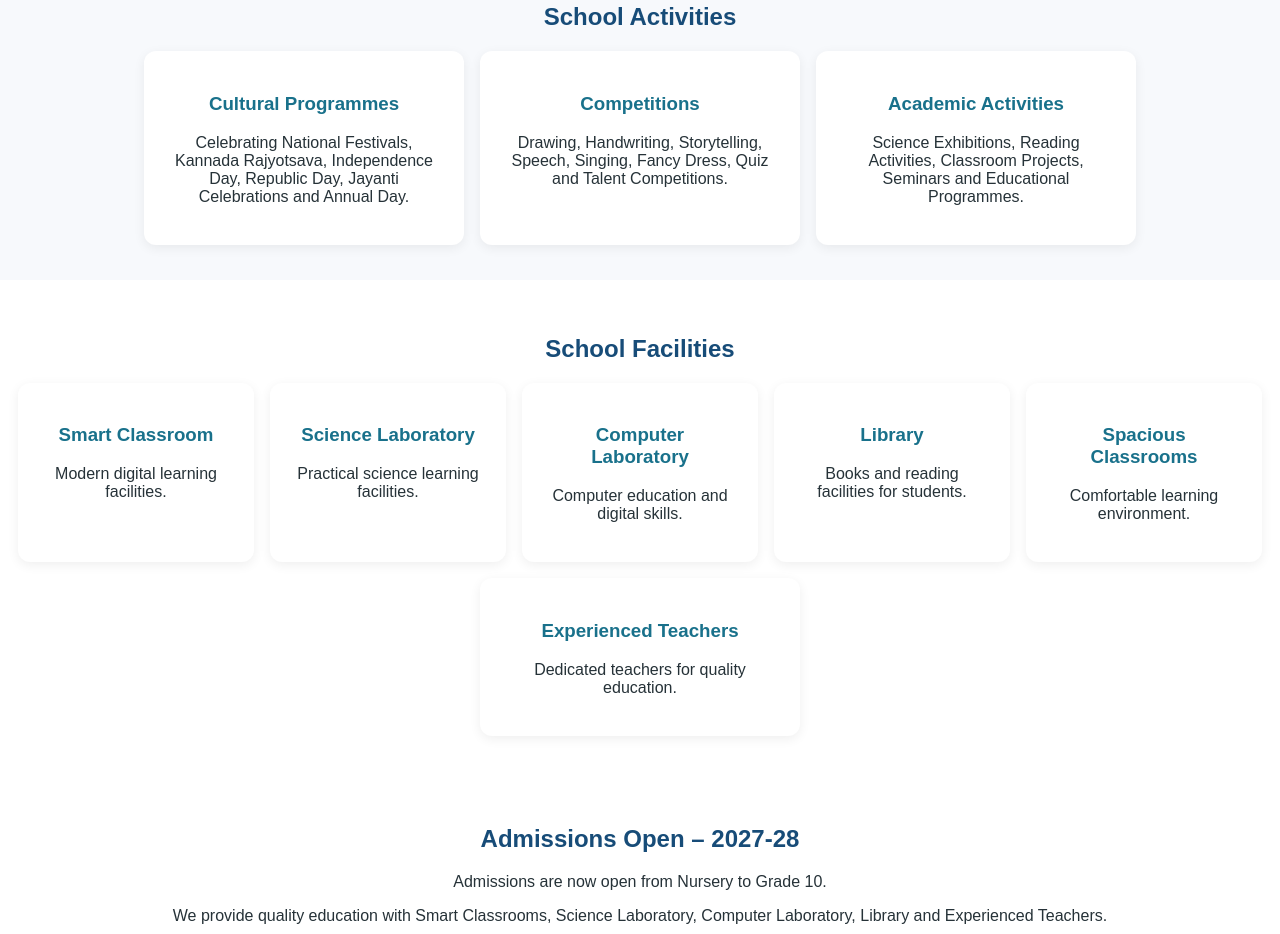
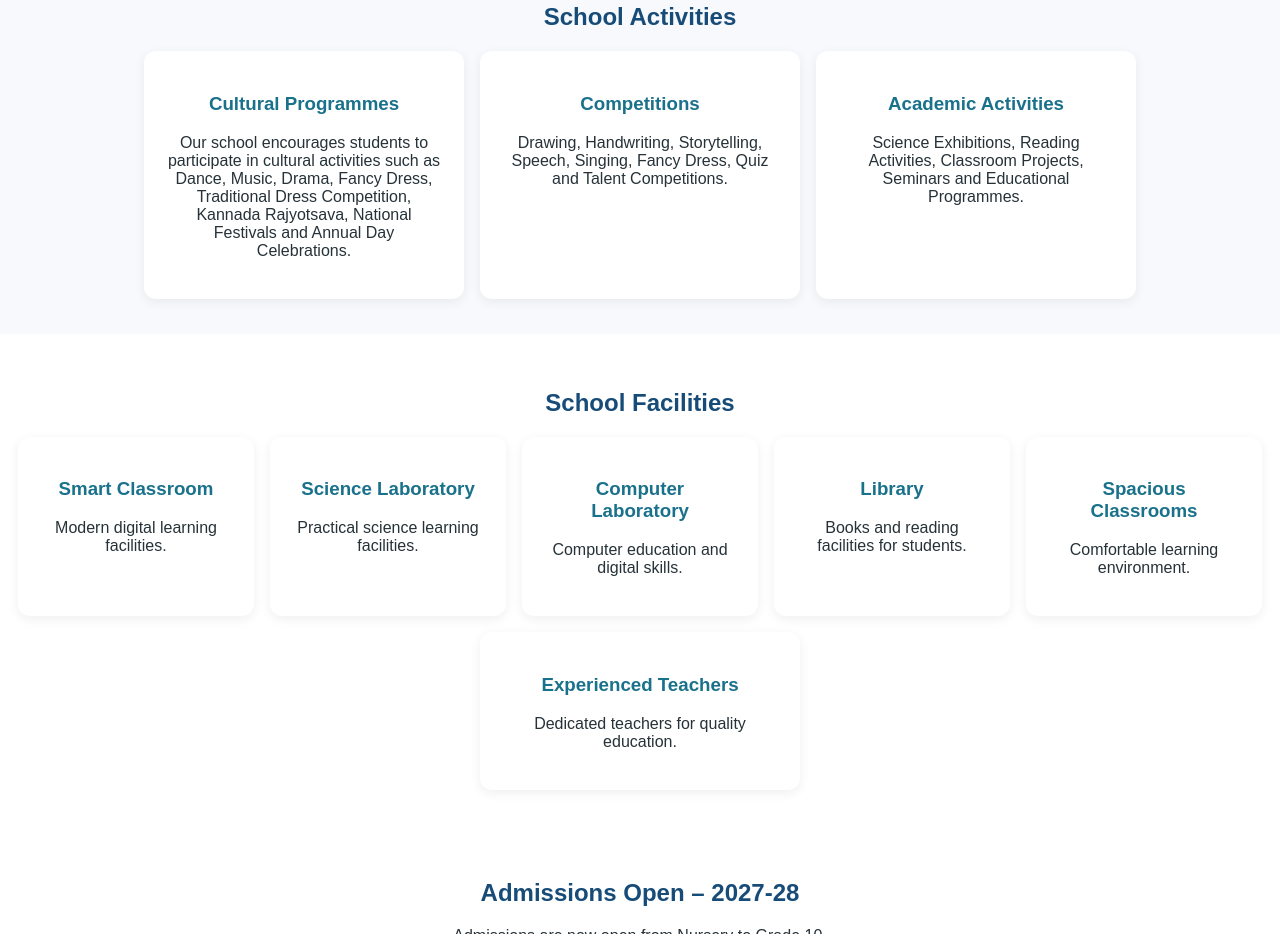
Before and after one commit to shmeps-2024/shivasharane-school-website, a plain HTML site: page index.html in a window 1280 px wide. Shown: the part 3632-4566 px from the top of the page. Drawn offline with Linux system fonts and the light colour scheme.

Commit message:
Update index.html

```diff
--- a/index.html
+++ b/index.html
@@ -281,7 +281,7 @@ header img {
 <div class="cards">
 <div class="card">
 <h3>Cultural Programmes</h3>
-<p>Celebrating National Festivals, Kannada Rajyotsava, Independence Day, Republic Day, Jayanti Celebrations and Annual Day.</p>
+<p>Our school encourages students to participate in cultural activities such as Dance, Music, Drama, Fancy Dress, Traditional Dress Competition, Kannada Rajyotsava, National Festivals and Annual Day Celebrations.</p>
 </div>
 <div class="card">
 <h3>Competitions</h3>
```
